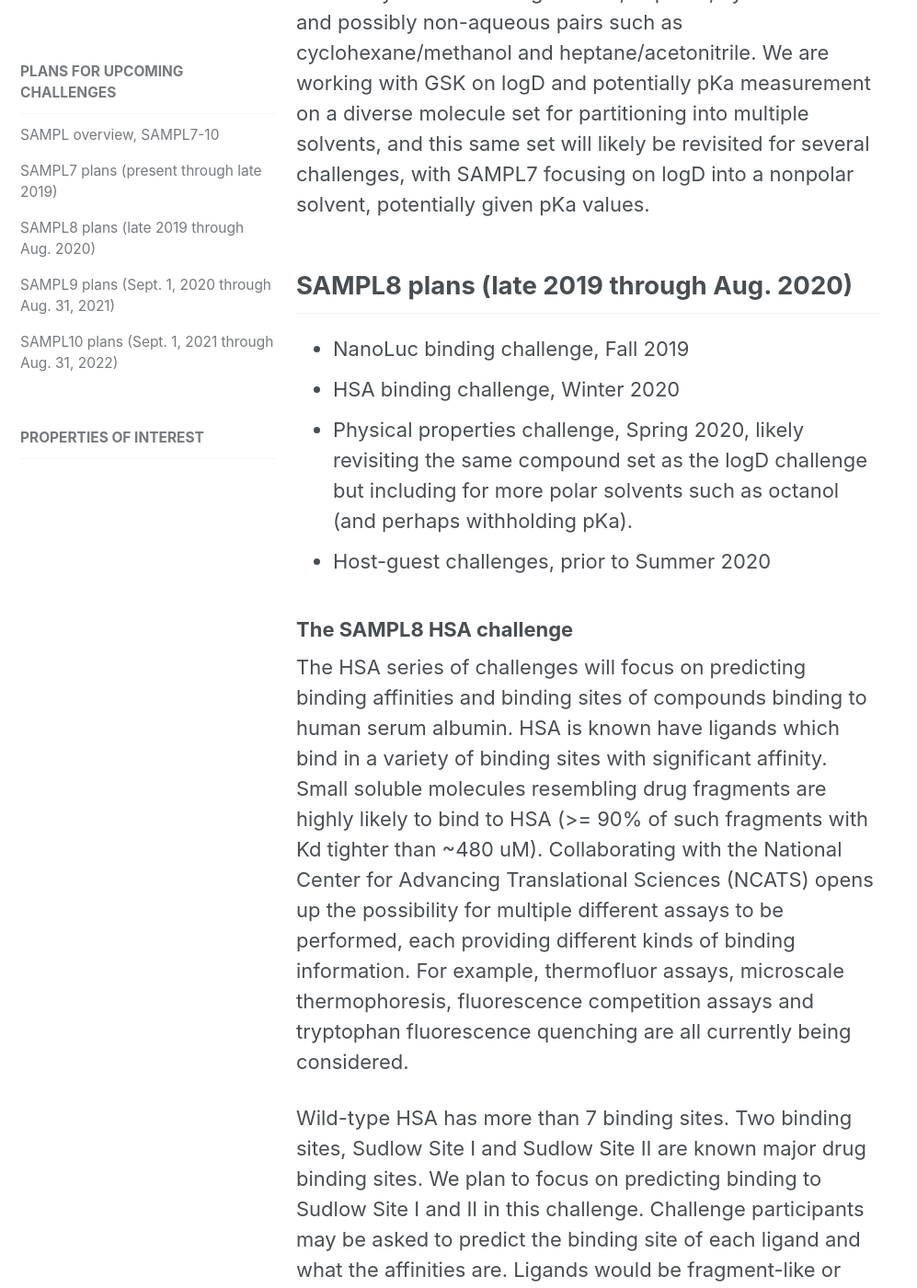
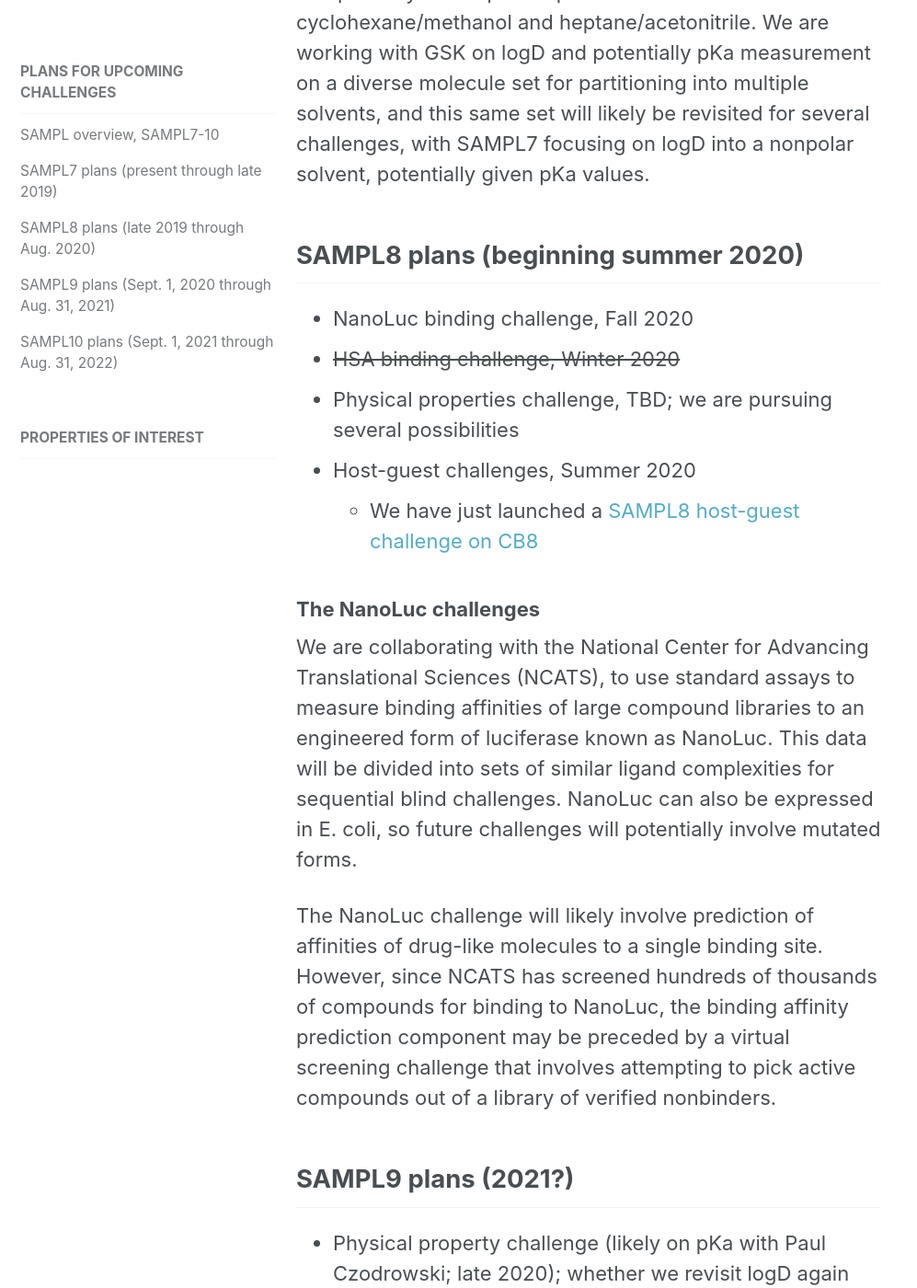
Before and after one commit to samplchallenges/samplchallenges.github.io, a Jekyll site: the page built from _roadmap/01_plans.md, in a window 1280 px wide and 1400 px high, scrolled down 2511 px. Shown: the whole window at 92% size, without its empty margins (0-997 px from the left). Built offline with Jekyll 4.4.1, drawn with Linux system fonts in a browser that asks for light colours; some of the changed text lies outside the part shown.

Commit message:
Update pages to reflect current changes in timing, etc.

```diff
--- a/_roadmap/01_plans.md
+++ b/_roadmap/01_plans.md
@@ -26,11 +26,11 @@
 
 For nonpolar solvents (e.g. dodecane, heptane, cyclohexane) the third problem is minimal. Thus it is likely we will revisit nonpolar to water distribution in SAMPL7, and polar-to-water distribution in subsequent challenges. We also plan to progress in terms of pKa, initially providing pKa values (if we can get these measured) and later transitioning to requiring participants to predict pKa values.
 
-## SAMPL7 plans (present through late 2019)
+## SAMPL7 plans (present through 2020)
 
 SAMPL7 is planned to include:
 - Host-guest binding challenges on Isaacs' TrimerTrip, Gibb's GDCC's, and cyclodextrin derivatives from the Gilson lab
-- Physical property prediction (log D, likely between water and a non-octanol solvent), given pKa values, with data available in summer or Fall 2019; this is a partnership with GSK.
+- Physical property prediction (log D, likely between water and a non-octanol solvent), given pKa values, with data available in summer 2020; this is a partnership with GSK.
 
 Potentially the logD property prediction could be bumped to early in the SAMPL8 challenge depending on progress of data collection.
 
@@ -40,20 +40,13 @@
 
 We are looking into future physical property challenges that include aqueous partition coefficients for a range of water-solvent systems including octanol, heptane, cyclohexane and possibly non-aqueous pairs such as cyclohexane/methanol and heptane/acetonitrile. We are working with GSK on logD and potentially pKa measurement on a diverse molecule set for partitioning into multiple solvents, and this same set will likely be revisited for several challenges, with SAMPL7 focusing on logD into a nonpolar solvent, potentially given pKa values.
 
-## SAMPL8 plans (late 2019 through Aug. 2020)
+## SAMPL8 plans (beginning summer 2020)
 
-- NanoLuc binding challenge, Fall 2019
-- HSA binding challenge, Winter 2020
-- Physical properties challenge, Spring 2020, likely revisiting the same compound set as the logD challenge but including for more polar solvents such as octanol (and perhaps withholding pKa).
-- Host-guest challenges, prior to Summer 2020
-
-### The SAMPL8 HSA challenge
-
-The HSA series of challenges will focus on predicting binding affinities and binding sites of compounds binding to human serum albumin. HSA is known have ligands which bind in a variety of binding sites with significant affinity. Small soluble molecules resembling drug fragments are highly likely to bind to HSA (>= 90% of such fragments with Kd tighter than ~480 uM). Collaborating with the National Center for Advancing Translational Sciences (NCATS) opens up the possibility for multiple different assays to be performed, each providing different kinds of binding information. For example, thermofluor assays, microscale thermophoresis, fluorescence competition assays and tryptophan fluorescence quenching are all currently being considered.
-
-Wild-type HSA has more than 7 binding sites.
-Two binding sites, Sudlow Site I and Sudlow Site II are known major drug binding sites.
-We plan to focus on predicting binding to Sudlow Site I and II in this challenge. Challenge participants may be asked to predict the binding site of each ligand and what the affinities are. Ligands would be fragment-like or drug-like molecules.
+- NanoLuc binding challenge, Fall 2020
+- ~~HSA binding challenge, Winter 2020~~
+- Physical properties challenge, TBD; we are pursuing several possibilities
+- Host-guest challenges, Summer 2020
+    - We have just launched a [SAMPL8 host-guest challenge on CB8](https://github.com/samplchallenges/SAMPL8/tree/master/host_guest/CB8)
 
 ### The NanoLuc challenges
 
@@ -64,13 +57,13 @@
 However, since NCATS has screened hundreds of thousands of compounds for binding to NanoLuc, the binding affinity prediction component may be preceded by a virtual screening challenge that involves attempting to pick active compounds out of a library of verified nonbinders.
 
 
-## SAMPL9 plans (Sept. 1, 2020 through Aug. 31, 2021)
+## SAMPL9 plans (2021?)
 
 - Physical property challenge (likely on pKa with Paul Czodrowski; late 2020); whether we revisit logD again will depend on the outcomes of SAMPL7 and 8.
 - Host-guest binding challenges, summer 2021
 - Protein-ligand binding challenge TBD
 
-## SAMPL10 plans (Sept. 1, 2021 through Aug. 31, 2022)
+## SAMPL10 plans (2021-2022?)
 
 - Physical property challenge
 - Host-guest binding challenge
```
Also changed, not shown: _current_challenges/01_workshops.md (+7 -3 lines), _current_challenges/index.md (+5 -18 lines), index.md (+3 -3 lines).
